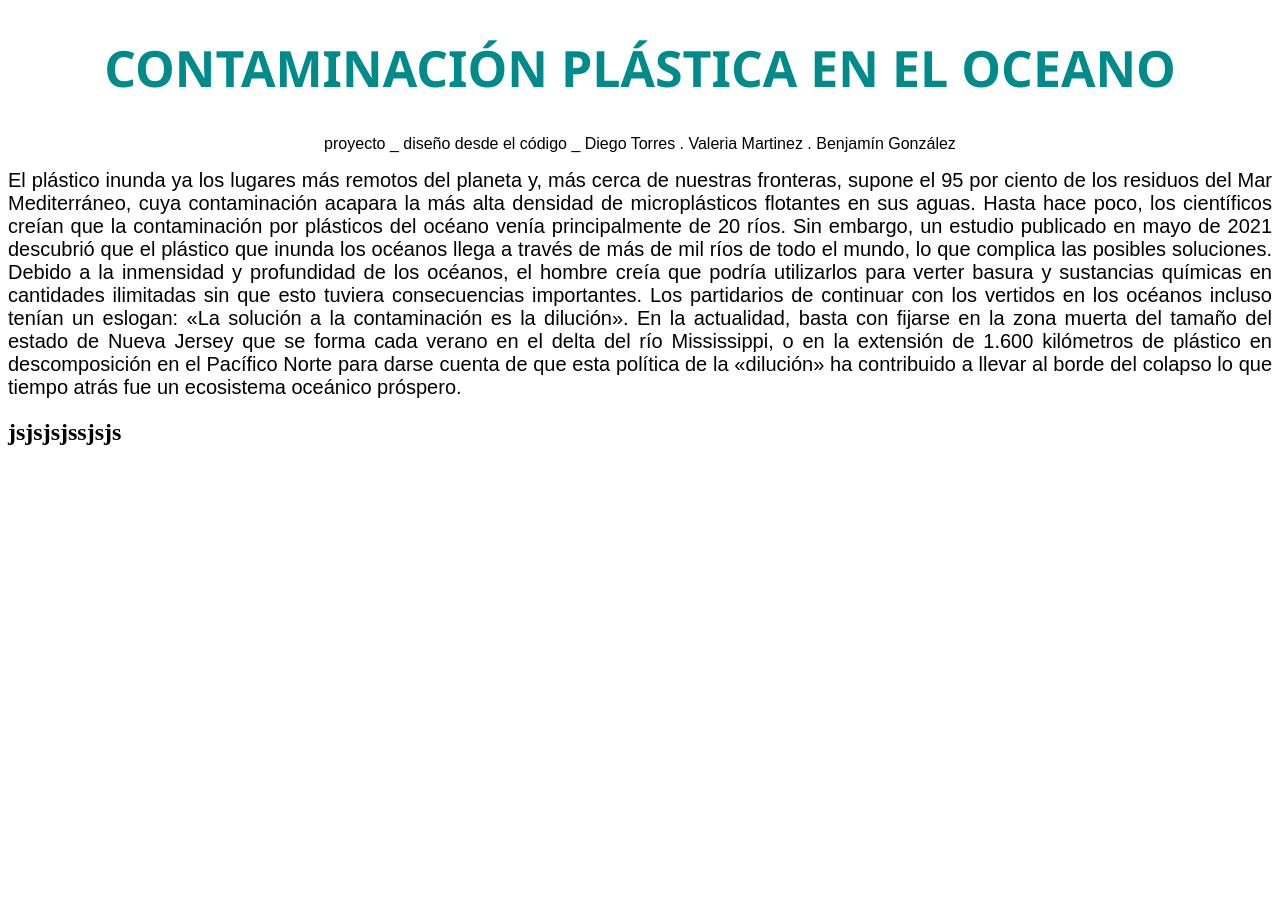
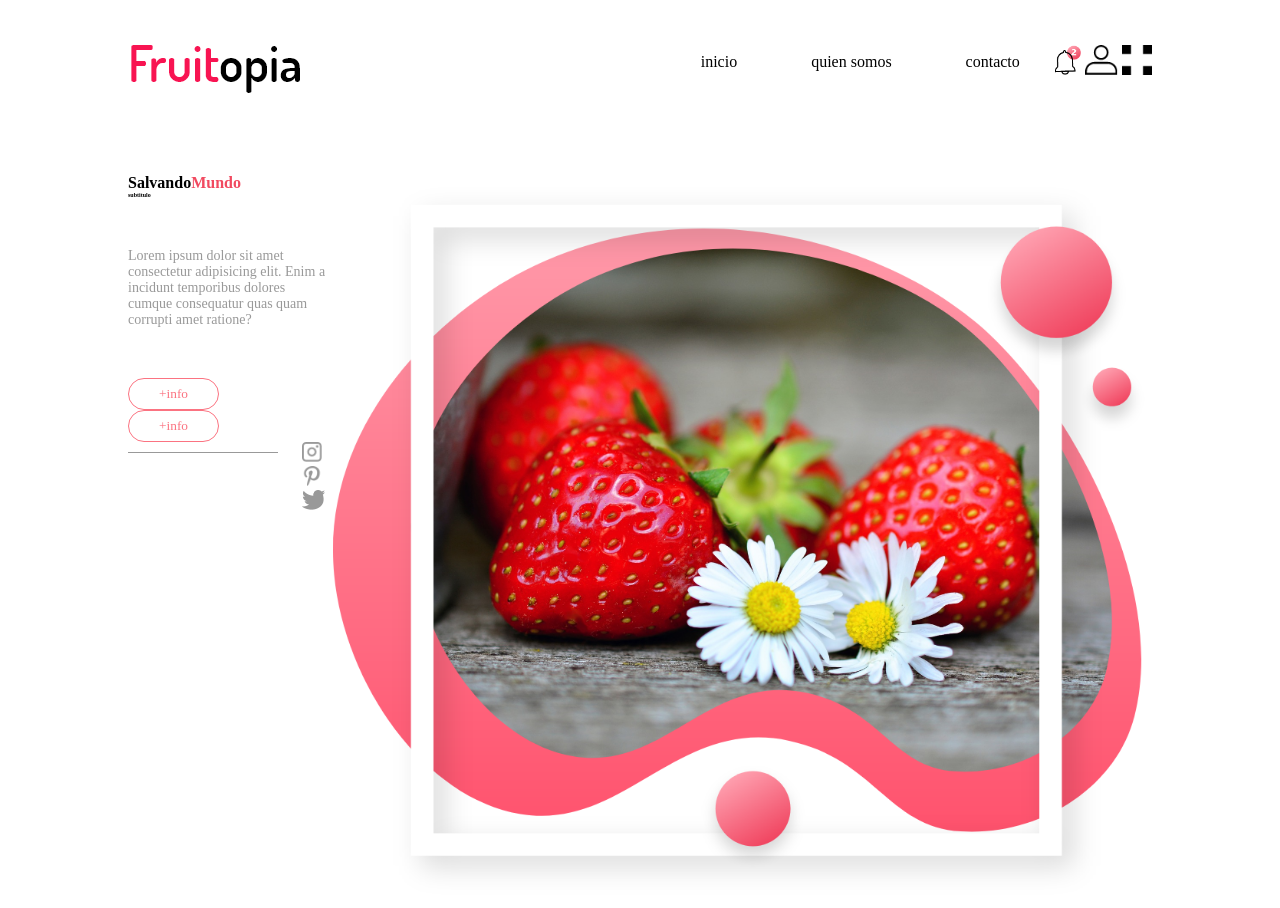
Before and after one commit to valeriadnss/proyecto-grupal-diego-benja-vale, a plain HTML site: page index.html in a window 1280 px wide. Before the commit the page ends 800 px from the top, so only its background shows below. Drawn offline with Linux system fonts and the light colour scheme.

Commit message:
inicio pagina
inicio de pagina grupal

```diff
--- a/css/style.css
+++ b/css/style.css
@@ -1,15 +1,133 @@
-h1 {
-    font-family: 'Segoe UI', Tahoma, Geneva, Verdana, sans-serif;
-    color: darkcyan;
-    font-size: 50px;
+*{
+    margin: 0;
+    padding: 0;
+    font-family: 'Times New Roman', Times, serif;
+
+}
+
+.hero{
+    width: 80%;
+    margin: auto;
+}
+
+.navbar{
+    margin: 30px auto;
+    display: flex;
+    align-items: center;
+}
+ul{
+    flex: 1;
+    text-align: right;
+
+}
+ul li{
+    display: inline-block;
+    list-style: none;
+    margin: 0 25px;
+
+}
+ul li a{
+    text-decoration: none;
+    color: #000;
+    padding: 0 10px;
+}
+
+ul li a::after{
+    content: '';
+    width: 100%;
+    height: 10px;
+    background: purple;
+    position: absolute;
+    left: 50%;
+    transform: translateX(-50%);
+    top: -55%;
+    transition:0.5s ;
+}
+
+ul li a:hover::after{
+    width: 100%;
+}
+
+navbar-icons img{
+    height: 25px;
+    margin-left: 40px;
+    cursor: pointer;
+}
+navbar-icons{
+    margin-left: 40px;
+
+}
+.banner{
+    display: flex;
+    margin-top:80px;
+}
+.left-column,.right-column{
+    flex-basis: 50%;
+}
+/*.right-column img {
+ width:10px;
+ height:10px ;
+}*/
+
+
+.left-columnn h1{
+    font-size: 100%;
+}
+.left-columnn h3{
+    font-size: 35%;
+}
+span{
+ color:#f14a60;
+}
+
+.left-columnn p{
+    font-size: 14px;
+    color: #999;
+    margin: 50px 0;
+
+}
+
+.btn button{
+    padding: 7px 30px;
+    margin-right: 15px;
+    outline: none;
+    border: 1px solid #fb7381;
+    border-radius: 20px;
+    cursor: pointer;
+    color:#fb7381;
+    background: transparent;
+
+}
+
+.btn primary-btn {
+    background-color: linear-gradient(#fb7381,#f14a60);
+    box-shadow: 0 2px 15px rgba(248,38,103,0.26);
+    color:#fff;
+
+}
+
+.btn{
+    margin-bottom:50px;
+}
+
+.social-icons{ /*iconos rr.ss*/
+    width: 20px;
     text-align: center;
+    opacity: .4;
+    position: relative;
+    margin-left: 160px;
 }
-p {
-    font-family: sans-serif;
-    text-align: center;
+.social-icons img{
+    height: 20px;
+    margin: 0 14px;
 }
-.intro {
-    font-family: sans-serif;
-    text-align: justify;
-    font-size: 20px;
+.social-icons::after{ /*linea de iconoc rr.ss*/
+    content: '';
+    width: 150px;
+    height: 1px;
+    background: #000;
+    position: absolute;
+    left: -160px;
+    top:10px;
+
 }
--- a/index.html
+++ b/index.html
@@ -1,21 +1,46 @@
-<!DOCTYPE html>
+<!doctype html>
 <html lang="en">
-<head>
-    <meta charset="UTF-8">
-    <meta http-equiv="X-UA-Compatible" content="IE=edge">
-    <meta name="viewport" content="width=device-width, initial-scale=1.0">
-    <title>PROYECTO D B V</title>
+  <head>
+    <meta charset="utf-8">
+    <meta name="viewport" content="width=device-width, initial-scale=1">
     <link rel="stylesheet" href="css/style.css" media="screen">
-</head>
-<header>
-    <h1>CONTAMINACIÓN PLÁSTICA EN EL OCEANO</h1>
-    <p>proyecto _ diseño desde el código _ Diego Torres . Valeria Martinez . Benjamín González</p>
-</header>
-<body>
-    <div class="intro">
-        El plástico inunda ya los lugares más remotos del planeta y, más cerca de nuestras fronteras, supone el 95 por ciento de los residuos del Mar Mediterráneo, cuya contaminación acapara la más alta densidad de microplásticos flotantes en sus aguas. Hasta hace poco, los científicos creían que la contaminación por plásticos del océano venía principalmente de 20 ríos. Sin embargo, un estudio publicado en mayo de 2021 descubrió que el plástico que inunda los océanos llega a través de más de mil ríos de todo el mundo, lo que complica las posibles soluciones. Debido a la inmensidad y profundidad de los océanos, el hombre creía que podría utilizarlos para verter basura y sustancias químicas en cantidades ilimitadas sin que esto tuviera consecuencias importantes.
-Los partidarios de continuar con los vertidos en los océanos incluso tenían un eslogan: «La solución a la contaminación es la dilución». En la actualidad, basta con fijarse en la zona muerta del tamaño del estado de Nueva Jersey que se forma cada verano en el delta del río Mississippi, o en la extensión de 1.600 kilómetros de plástico en descomposición en el Pacífico Norte para darse cuenta de que esta política de la «dilución» ha contribuido a llevar al borde del colapso lo que tiempo atrás fue un ecosistema oceánico próspero.
+    <title>Bootstrap demo</title>
+  </head>
+  <body>
+    <div class="hero">
+        <div class="navbar">
+            <img src="img/logo.png">
+            <ul>
+                <li><a href ="#">inicio</a></li>
+                <li><a href ="#">quien somos</a></li>
+                <li><a href ="#">contacto</a></li>
+            </ul>
+            <div class="navbar-icons">
+                <img src="img/bell.png"width:"30px" height="30px">
+                <img src="img/user.png"width:"30px" height="30px">
+                <img src="img/menu.png"width:"30px" height="30px">
+
+            </div>
+        </div>
+        <div class="banner">
+            <div class="left-columnn">
+            <h1>Salvando<span>Mundo</span></h1>
+            <h3>subtitulo</h3>
+            <p>Lorem ipsum dolor sit amet consectetur adipisicing elit. Enim a incidunt temporibus dolores cumque consequatur quas quam corrupti amet ratione?</p>
+            <div class="btn">
+                <button type="button"class="primary-btn">+info</button>
+                <button type="button">+info</button>
+                <div class="social-icons">
+                    <img src="img/instagram.png">
+                    <img src="img/pinterest.png">
+                    <img src="img/twitter.png">
+                </div>
+            </div>
+        </div>
+            <div class="right-columnn"></div>
+            <img src="img/feature.png"
+            width="80%">
+        </div>
     </div>
-</body>
-
-<h2>jsjsjsjssjsjs</h2>
+  </body>
+</html>
```
Also changed, not shown: carrusel.html (added), img/bell.png (added), img/facebook.png (added), img/feature.png (added), img/instagram.png (added), img/logo.png (added), img/menu.png (added), img/pinterest.png (added), img/search.png (added), img/twitter.png (added), img/user.png (added), index2.html (added), index4.html (added).
